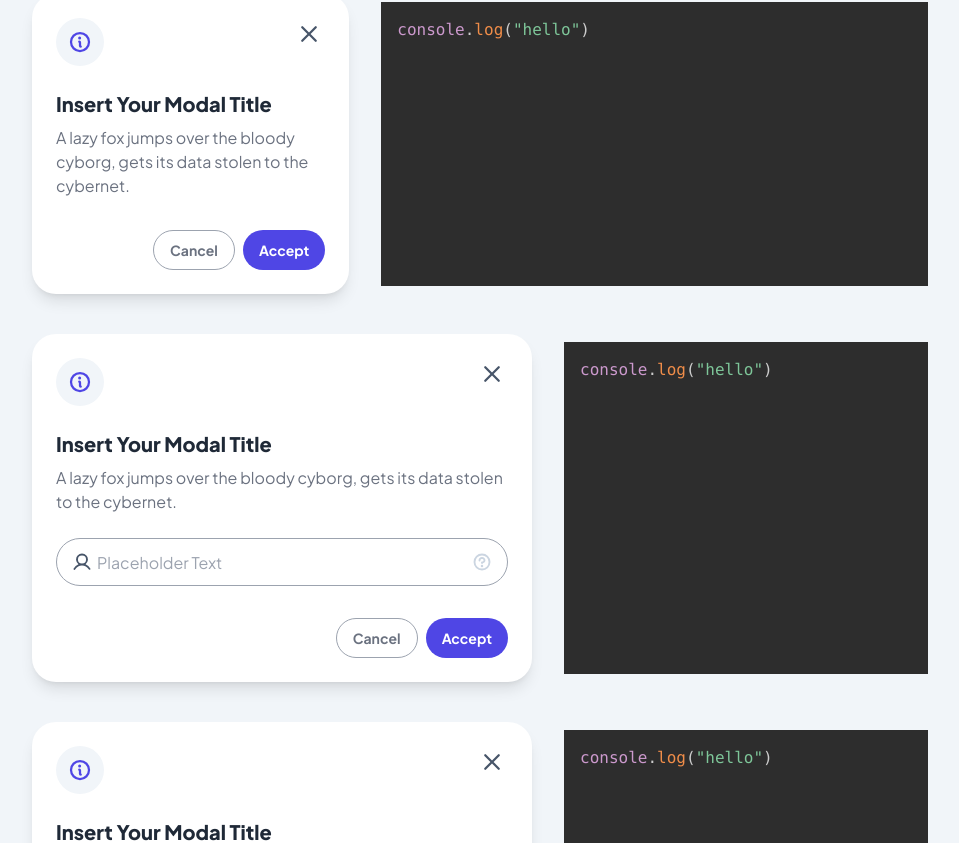
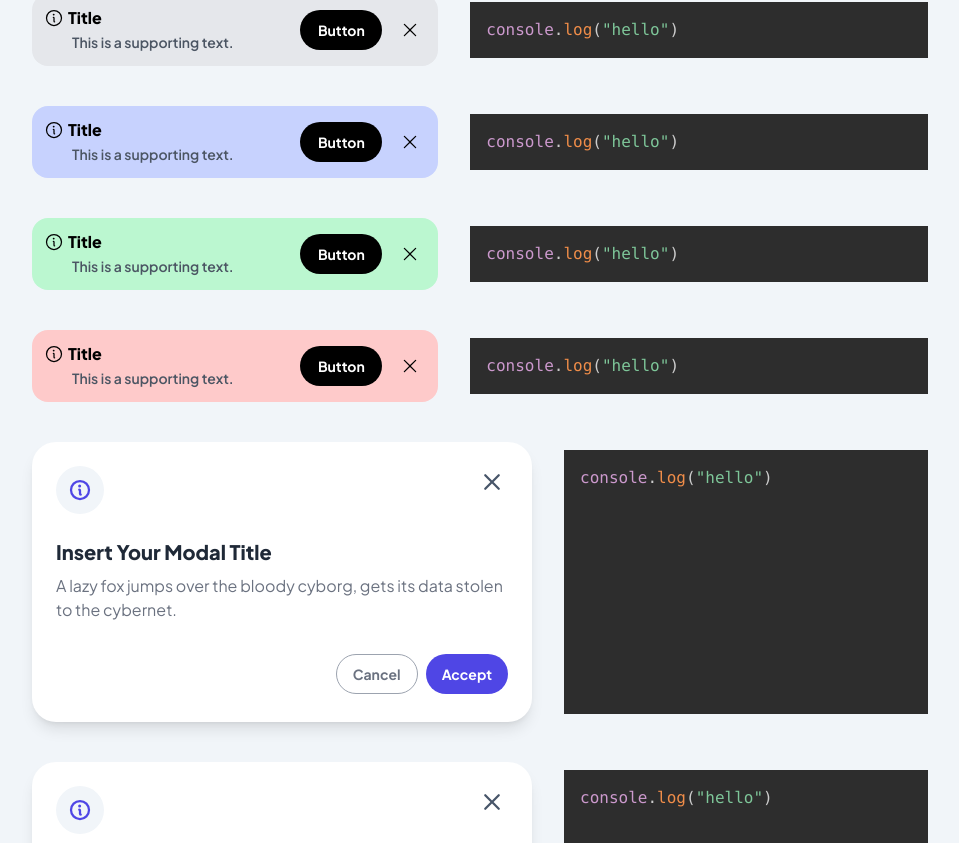
Before and after one commit to Drawless/drawless, a Next.js app: page / in a window 1280 px wide. Shown: the part 603-1446 px from the top of the page, without its empty margins (160-1119 px from the left). Built offline with nearby package versions, Linux system fonts and the light colour scheme; a web font is replaced by a local one.

Commit message:
Notification added

```diff
--- a/src/app/components/Button.js
+++ b/src/app/components/Button.js
@@ -4,6 +4,7 @@ export function ButtonContained({ text, color }) {
         blue: "bg-blue-600 hover:bg-blue-500",
         green: "bg-green-600 hover:bg-green-500",
         red: "bg-red-600 hover:bg-red-500",
+        black: "bg-black hover:bg-gray-800"
     };
     const selectedColorClass = colorClasses[color] || colorClasses.indigo
     return (
--- a/src/app/components/Modal.js
+++ b/src/app/components/Modal.js
@@ -2,11 +2,12 @@ import Image from 'next/image'
 import { Info, X, User, Question } from "@phosphor-icons/react/dist/ssr"
 import { ButtonContained, ButtonOutlined } from "./Button"
 import image from "../../../public/image.jpg"
+
 export function ModalBasic(){
     const title="Insert Your Modal Title"
     const text="A lazy fox jumps over the bloody cyborg, gets its data stolen to the cybernet."
     return(
-        <div className="min-h-[280px] w-[500px] rounded-3xl shadow-lg p-6 bg-white">
+        <div className="min-h-[280px] min-w-[500px] rounded-3xl shadow-lg p-6 bg-white">
             <div className="flex justify-between">
                 <div className="flex items-center justify-center w-12 h-12 rounded-full bg-slate-100 cursor-help">
                     <Info color="#4F46E5" weight="bold" size={24} />
@@ -35,7 +36,7 @@ export function ModalImage(){
     const title="Insert Your Modal Title"
     const text="A lazy fox jumps over the bloody cyborg, gets its data stolen to the cybernet."
     return(
-        <div className="min-h-[280px] w-[500px] rounded-3xl shadow-lg p-6 bg-white">
+        <div className="min-h-[280px] min-w-[500px] rounded-3xl shadow-lg p-6 bg-white">
             <div className="flex justify-between">
                 <div className="flex items-center justify-center w-12 h-12 rounded-full bg-slate-100 cursor-help">
                     <Info color="#4F46E5" weight="bold" size={24} />
@@ -67,7 +68,7 @@ export function ModalTextInput(){
     const title="Insert Your Modal Title"
     const text="A lazy fox jumps over the bloody cyborg, gets its data stolen to the cybernet."
     return(
-        <div className="min-h-[280px] w-[500px] rounded-3xl shadow-lg p-6 bg-white">
+        <div className="min-h-[280px] min-w-[500px] rounded-3xl shadow-lg p-6 bg-white">
             <div className="flex justify-between">
                 <div className="flex items-center justify-center w-12 h-12 rounded-full bg-slate-100 cursor-help">
                     <Info color="#4F46E5" weight="bold" size={24} />
--- a/src/app/components/Notification.js
+++ b/src/app/components/Notification.js
@@ -1,7 +1,31 @@
-export default function Notification(){
+import { Info, X } from "@phosphor-icons/react/dist/ssr"
+import { ButtonContained } from "./Button"
+export default function Notification({color}){
+    const colorClasses = {
+        gray: "bg-gray-200",
+        indigo: "bg-indigo-200",
+        green: "bg-green-200",
+        red: "bg-red-200",
+        yellow: "bg-yellow-200"
+    };
+    const selectedColorClass = colorClasses[color] || colorClasses.indigo
     return(
-        <div className="w-32 h-32 bg-blue-500">
-
+        <div className={`flex justify-between items-center w-[800px] min-h-[72px] rounded-2xl p-3 ${selectedColorClass}`}>
+            <div>
+                <div className="flex space-x-1 items-center">
+                    <Info size={20}/>
+                    <span className="font-extrabold text-base">Title</span>
+                </div>
+                <div className="px-7">
+                    <span className="font-semibold text-sm text-gray-600">This is a supporting text.</span>
+                </div>
+            </div>
+            <div className="flex items-center space-x-[12px]">
+                <ButtonContained text="Button" color="black"/>
+                <div className="flex items-center justify-center h-8 w-8 rounded-full cursor-pointer hover:bg-gray-100">
+                    <X size={20}/>
+                </div>
+            </div>
         </div>
     )
 }
--- a/src/app/page.js
+++ b/src/app/page.js
@@ -1,4 +1,5 @@
 import { ModalBasic, ModalImage, ModalTextInput } from "./components/Modal";
+import Notification from "./components/Notification";
 import { ArrowRight, Info, X } from "@phosphor-icons/react/dist/ssr"
 import PrismLoader from "./drawless/PrismLoader";
 
@@ -21,7 +22,7 @@ export default function Home() {
                 <p className="text-slate-500">Notifications are like little digital poke-ins (without the actual effort of poking). Deliver your message, but don't expect them to jump up right away.</p>
                 <div className="w-full flex flex-col">
                     <div className="w-full flex flex-row justify-between space-x-8">
-                        <ModalBasic className="w-full" />
+                        <Notification color="gray" />
                         <pre className="language-ts w-full">
                             <code className="language-ts">
                                 {code}
@@ -31,7 +32,7 @@ export default function Home() {
                 </div>
                 <div className="w-full flex flex-col">
                     <div className="w-full flex flex-row justify-between space-x-8">
-                        <ModalTextInput className="w-full" />
+                        <Notification color="indigo" />
                         <pre className="language-ts w-full">
                             <code className="language-ts">
                                 {code}
@@ -41,7 +42,47 @@ export default function Home() {
                 </div>
                 <div className="w-full flex flex-col">
                     <div className="w-full flex flex-row justify-between space-x-8">
-                        <ModalImage className="w-full" />
+                        <Notification color="green" />
+                        <pre className="language-ts w-full">
+                            <code className="language-ts">
+                                {code}
+                            </code>
+                        </pre>
+                    </div>
+                </div>
+                <div className="w-full flex flex-col">
+                    <div className="w-full flex flex-row justify-between space-x-8">
+                        <Notification color="red" />
+                        <pre className="language-ts w-full">
+                            <code className="language-ts">
+                                {code}
+                            </code>
+                        </pre>
+                    </div>
+                </div>
+                <div className="w-full flex flex-col">
+                    <div className="w-full flex flex-row justify-between space-x-8">
+                        <ModalBasic />
+                        <pre className="language-ts w-full">
+                            <code className="language-ts">
+                                {code}
+                            </code>
+                        </pre>
+                    </div>
+                </div>
+                <div className="w-full flex flex-col">
+                    <div className="w-full flex flex-row justify-between space-x-8">
+                        <ModalTextInput />
+                        <pre className="language-ts w-full">
+                            <code className="language-ts">
+                                {code}
+                            </code>
+                        </pre>
+                    </div>
+                </div>
+                <div className="w-full flex flex-col">
+                    <div className="w-full flex flex-row justify-between space-x-8">
+                        <ModalImage />
                         <pre className="language-ts w-full">
                             <code className="language-ts">
                                 {code}
```
